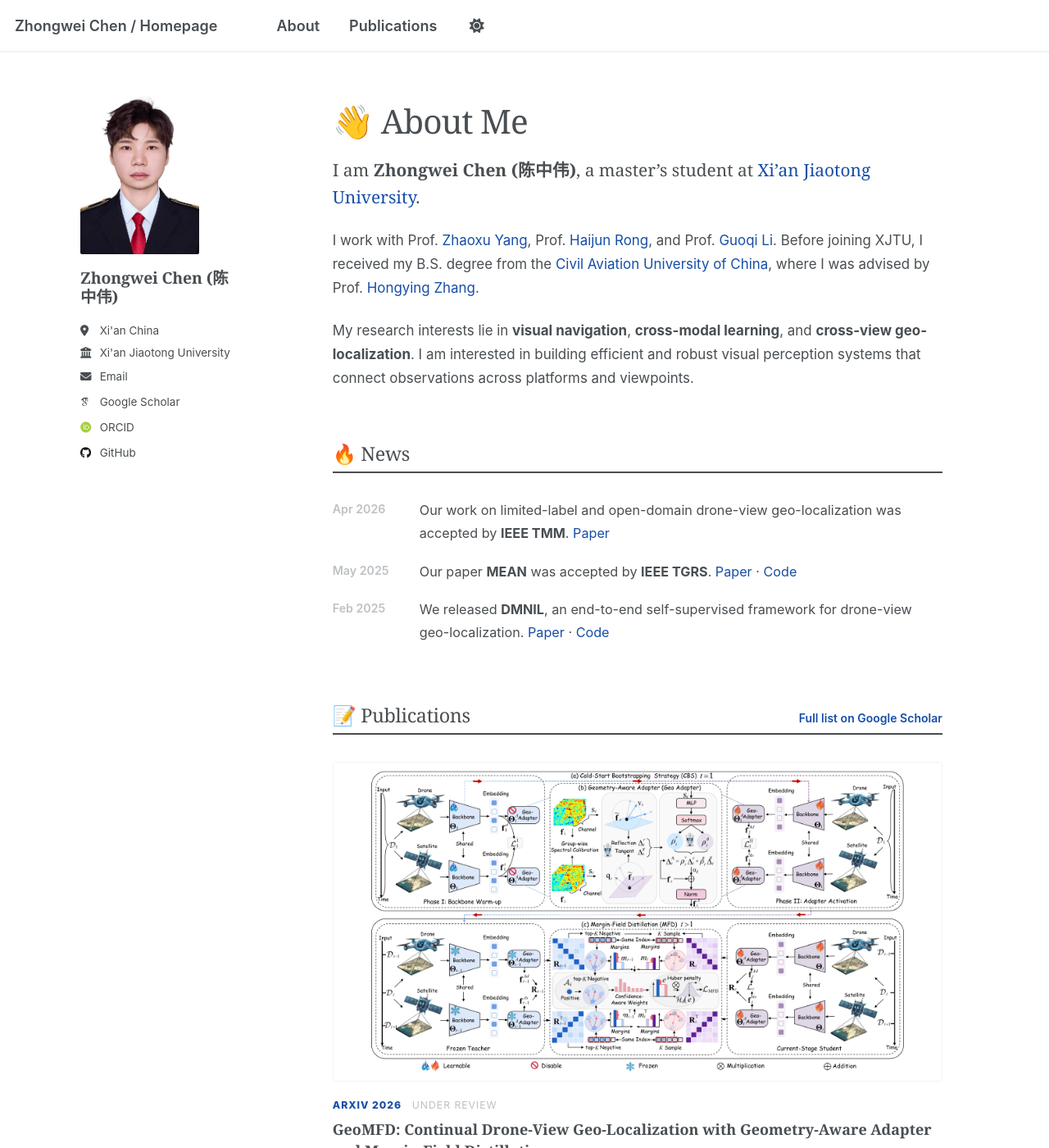
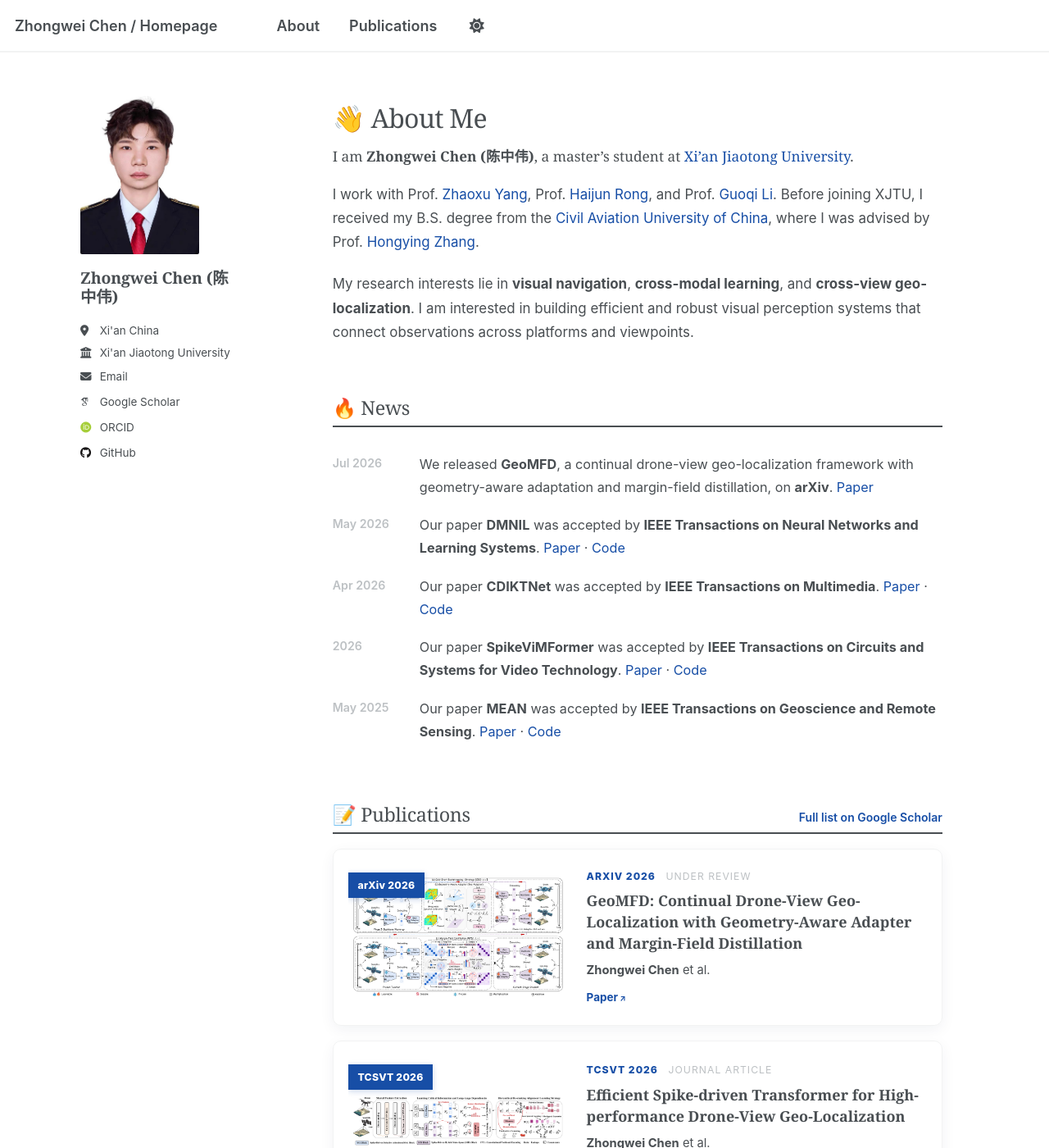
Before and after one commit to ISChenawei/ISChenawei.github.io, a Jekyll site: the page built from _pages/about.md, in a window 1280 px wide and 1400 px high. Shown: the whole window at 82% size. Built offline with Jekyll 4.4.1, drawn with Linux system fonts in a browser that asks for light colours; some web fonts are replaced; a script that is not in the unit is left out.

Commit message:
Update personal homepage

```diff
--- a/_pages/about.md
+++ b/_pages/about.md
@@ -16,9 +16,11 @@ My research interests lie in <strong>visual navigation</strong>, <strong>cross-m
 ## 🔥 News
 
 <div class="news-list">
-  <div class="news-item"><time>Apr 2026</time><p>Our work on limited-label and open-domain drone-view geo-localization was accepted by <strong>IEEE TMM</strong>. <a href="https://arxiv.org/abs/2503.07520">Paper</a></p></div>
-  <div class="news-item"><time>May 2025</time><p>Our paper <strong>MEAN</strong> was accepted by <strong>IEEE TGRS</strong>. <a href="https://ieeexplore.ieee.org/document/11010144">Paper</a> · <a href="https://github.com/ISChenawei/MEAN">Code</a></p></div>
-  <div class="news-item"><time>Feb 2025</time><p>We released <strong>DMNIL</strong>, an end-to-end self-supervised framework for drone-view geo-localization. <a href="https://arxiv.org/abs/2502.11381">Paper</a> · <a href="https://github.com/ISChenawei/DMNIL">Code</a></p></div>
+  <div class="news-item"><time>Jul 2026</time><p>We released <strong>GeoMFD</strong>, a continual drone-view geo-localization framework with geometry-aware adaptation and margin-field distillation, on <strong>arXiv</strong>. <a href="https://arxiv.org/abs/2607.25788">Paper</a></p></div>
+  <div class="news-item"><time>May 2026</time><p>Our paper <strong>DMNIL</strong> was accepted by <strong>IEEE Transactions on Neural Networks and Learning Systems</strong>. <a href="https://arxiv.org/abs/2502.11381">Paper</a> · <a href="https://github.com/ISChenawei/DMNIL">Code</a></p></div>
+  <div class="news-item"><time>Apr 2026</time><p>Our paper <strong>CDIKTNet</strong> was accepted by <strong>IEEE Transactions on Multimedia</strong>. <a href="https://arxiv.org/abs/2503.07520">Paper</a> · <a href="https://github.com/ISChenawei/CDIKTNet">Code</a></p></div>
+  <div class="news-item"><time>2026</time><p>Our paper <strong>SpikeViMFormer</strong> was accepted by <strong>IEEE Transactions on Circuits and Systems for Video Technology</strong>. <a href="https://arxiv.org/abs/2512.19365">Paper</a> · <a href="https://github.com/ISChenawei/SpikeViMFormer">Code</a></p></div>
+  <div class="news-item"><time>May 2025</time><p>Our paper <strong>MEAN</strong> was accepted by <strong>IEEE Transactions on Geoscience and Remote Sensing</strong>. <a href="https://ieeexplore.ieee.org/document/11010144">Paper</a> · <a href="https://github.com/ISChenawei/MEAN">Code</a></p></div>
 </div>
 
 <section id="publications" class="home-section publications-section">
@@ -28,7 +30,7 @@ My research interests lie in <strong>visual navigation</strong>, <strong>cross-m
   </div>
 
   <article class="publication-item">
-    <a class="publication-figure" href="https://arxiv.org/abs/2607.25788" aria-label="Read the GeoMFD paper">
+    <a class="publication-figure" data-venue="arXiv 2026" href="https://arxiv.org/abs/2607.25788" aria-label="Read the GeoMFD paper">
       <img src="/images/publications/arxiv.png" alt="GeoMFD network architecture" loading="lazy">
     </a>
     <div class="publication-info">
@@ -40,7 +42,7 @@ My research interests lie in <strong>visual navigation</strong>, <strong>cross-m
   </article>
 
   <article class="publication-item">
-    <a class="publication-figure publication-figure--wide" href="https://arxiv.org/abs/2512.19365" aria-label="Read the SpikeViMFormer paper">
+    <a class="publication-figure publication-figure--wide" data-venue="TCSVT 2026" href="https://arxiv.org/abs/2512.19365" aria-label="Read the SpikeViMFormer paper">
       <img src="/images/publications/tcsvt.png" alt="SpikeViMFormer network architecture" loading="lazy">
     </a>
     <div class="publication-info">
@@ -52,7 +54,7 @@ My research interests lie in <strong>visual navigation</strong>, <strong>cross-m
   </article>
 
   <article class="publication-item">
-    <a class="publication-figure" href="https://arxiv.org/abs/2502.11381" aria-label="Read the DMNIL paper">
+    <a class="publication-figure" data-venue="TNNLS 2026" href="https://arxiv.org/abs/2502.11381" aria-label="Read the DMNIL paper">
       <img src="/images/publications/tnnls.png" alt="DMNIL network architecture" loading="lazy">
     </a>
     <div class="publication-info">
@@ -64,7 +66,7 @@ My research interests lie in <strong>visual navigation</strong>, <strong>cross-m
   </article>
 
   <article class="publication-item">
-    <a class="publication-figure" href="https://arxiv.org/abs/2503.07520" aria-label="Read the CDIKTNet paper">
+    <a class="publication-figure" data-venue="TMM 2026" href="https://arxiv.org/abs/2503.07520" aria-label="Read the CDIKTNet paper">
       <img src="/images/publications/tmm.png" alt="CDIKTNet network architecture" loading="lazy">
     </a>
     <div class="publication-info">
@@ -76,7 +78,7 @@ My research interests lie in <strong>visual navigation</strong>, <strong>cross-m
   </article>
 
   <article class="publication-item">
-    <a class="publication-figure" href="https://ieeexplore.ieee.org/document/11010144" aria-label="Read the MEAN paper">
+    <a class="publication-figure" data-venue="TGRS 2025" href="https://ieeexplore.ieee.org/document/11010144" aria-label="Read the MEAN paper">
       <img src="/images/publications/tgrs.png" alt="MEAN network architecture" loading="lazy">
     </a>
     <div class="publication-info">
--- a/assets/css/main.scss
+++ b/assets/css/main.scss
@@ -68,7 +68,7 @@ body { letter-spacing: 0; }
 
 .page__title {
   font-family: Georgia, "Times New Roman", serif;
-  font-size: clamp(1.7rem, 3.2vw, 2.25rem);
+  font-size: clamp(1.4rem, 2.5vw, 1.8rem);
   font-weight: 500;
   letter-spacing: -0.025em;
   margin-bottom: 0.55em;
@@ -104,7 +104,7 @@ body { letter-spacing: 0; }
   max-width: 760px;
   margin-bottom: 1.05em !important;
   font-family: Georgia, "Times New Roman", serif;
-  font-size: clamp(1.02rem, 1.7vw, 1.16rem) !important;
+  font-size: clamp(0.94rem, 1.35vw, 1.04rem) !important;
   line-height: 1.6;
 }
 
@@ -131,26 +131,55 @@ body { letter-spacing: 0; }
 .scholar-link { font-size: 0.78rem; font-weight: 600; white-space: nowrap; }
 
 .publication-item {
-  padding: 1.8rem 0;
-  border-bottom: 1px solid var(--global-border-color);
+  display: grid;
+  grid-template-columns: minmax(220px, 38%) minmax(0, 1fr);
+  align-items: center;
+  gap: 1.25rem;
+  margin: 1rem 0;
+  padding: 1rem;
+  border: 1px solid var(--global-border-color);
+  border-radius: 10px;
+  background: var(--global-bg-color);
+  box-shadow: 0 5px 18px rgba(25, 42, 70, 0.055);
+  transition: transform 160ms ease, border-color 160ms ease, box-shadow 160ms ease;
+}
+.publication-item:hover {
+  transform: translateY(-2px);
+  border-color: rgba(23, 78, 166, 0.34);
+  box-shadow: 0 10px 26px rgba(25, 42, 70, 0.09);
 }
 .publication-figure {
+  position: relative;
   display: block;
-  margin-bottom: 1rem;
-  padding: 0.5rem;
+  margin: 0;
+  padding: 0.35rem;
   overflow: hidden;
-  border: 1px solid var(--global-border-color);
-  border-radius: 4px;
+  border: 0;
+  border-radius: 6px;
   background: #fff;
+}
+.publication-figure::before {
+  content: attr(data-venue);
+  position: absolute;
+  top: 0.55rem;
+  left: 0;
+  z-index: 2;
+  padding: 0.28rem 0.65rem;
+  color: #fff;
+  background: var(--accent);
+  font-size: 0.68rem;
+  font-weight: 800;
+  letter-spacing: 0.02em;
+  box-shadow: 0 2px 7px rgba(23, 78, 166, 0.22);
 }
 .publication-figure img {
   display: block;
   width: 100%;
-  max-height: 370px;
+  height: 165px;
   object-fit: contain;
   transition: transform 180ms ease;
 }
-.publication-figure--wide img { max-height: 250px; }
+.publication-figure--wide img { height: 145px; }
 .publication-figure:hover img { transform: scale(1.008); }
 .publication-meta { display: flex; align-items: center; gap: 0.7rem; color: var(--global-text-color-light); font-size: 0.68rem; text-transform: uppercase; letter-spacing: 0.08em; }
 .publication-venue-mark { color: var(--accent); font-weight: 800; }
@@ -182,9 +211,9 @@ body { letter-spacing: 0; }
   #main { margin-top: 1.5em; }
   .page__title { margin-top: 1rem; }
   .news-item { grid-template-columns: 1fr; gap: 0.15rem; }
-  .publication-item { padding: 1.25rem 0; }
+  .publication-item { grid-template-columns: 1fr; gap: 0.85rem; padding: 0.75rem; }
   .publication-figure { padding: 0.3rem; }
-  .publication-figure img { max-height: 280px; }
+  .publication-figure img, .publication-figure--wide img { height: auto; max-height: 240px; }
   .awards-columns { grid-template-columns: 1fr; gap: 1rem; }
   .honors-list li { grid-template-columns: 1fr; gap: 0.1rem; }
   .section-heading { align-items: center; }
```
